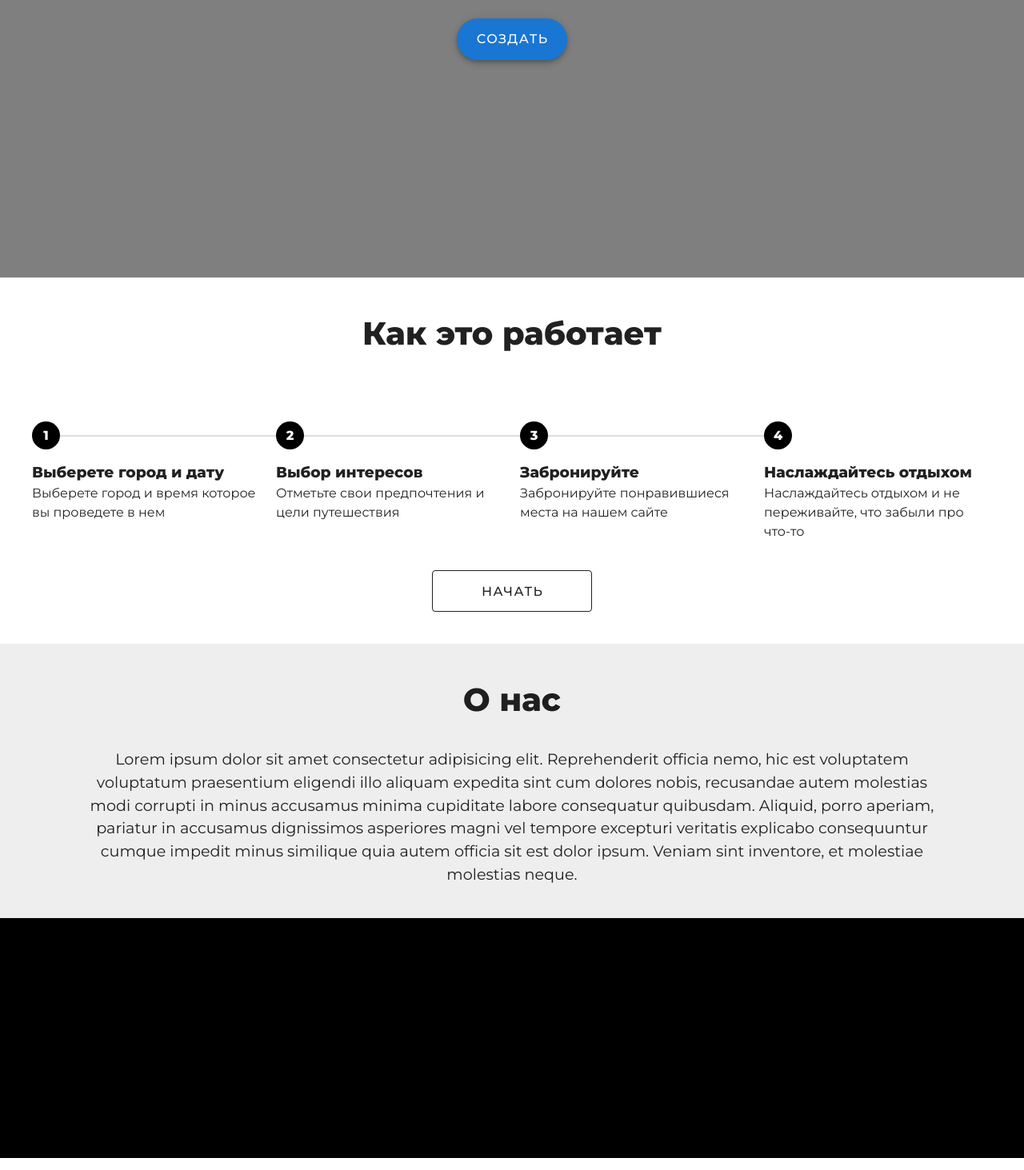
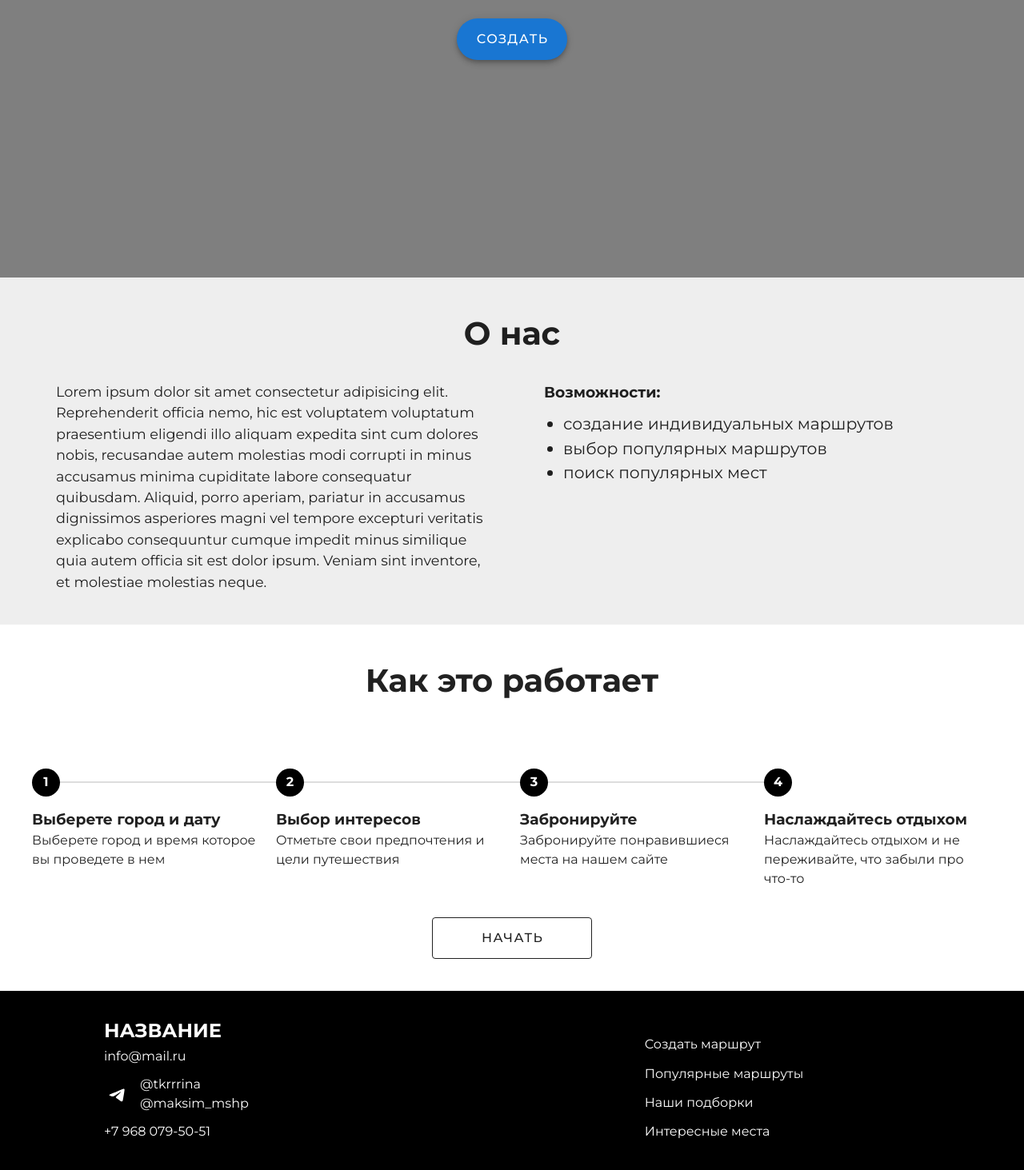
Before and after one commit to maksim-mshp/bv-travel, a Vue app: page / in a window 1280 px wide. Shown: the part 453-1916 px from the top of the page at 80% size. Built offline with nearby package versions, Linux system fonts and the light colour scheme.

Commit message:
создание раздела о нас + футер

```diff
--- a/src/App.vue
+++ b/src/App.vue
@@ -7,12 +7,16 @@
 
             <v-spacer></v-spacer>
 
-			<v-btn to="/create" text>
+            <router-link to="/create">
+                <v-btn text>
                     <span>Создать маршрут</span>
                 </v-btn>
+            </router-link>
+            <router-link to="/popular">
             <v-btn text>
                 <span>Популярные маршруты</span>
             </v-btn>
+            </router-link>
             <v-btn text>
                 <span>Интересные места</span>
             </v-btn>
@@ -21,12 +25,18 @@
         <v-main>
             <router-view />
         </v-main>
+
+        <Footer></Footer>
     </v-app>
 </template>
 
 <script>
+import Footer from "@/components/Footer.vue";
 export default {
     name: "App",
+    components: {
+        Footer,
+    },
 
     data: () => ({
         //
@@ -35,11 +45,11 @@ export default {
 </script>
 
 <style>
-@import url("https://fonts.googleapis.com/css2?family=Montserrat:wght@400;500;600;800&display=swap");
+@import url("https://fonts.googleapis.com/css2?family=Montserrat:wght@400;500;600;700;800&display=swap");
 
 body,
 h1,
-.v-main {
+#app {
     font-family: "Montserrat", sans-serif !important;
 }
 </style>
--- /dev/null
+++ b/src/components/Footer.vue
@@ -0,0 +1,134 @@
+<template>
+	<v-sheet color="black">
+		<div class="centerer">
+			<h2>НАЗВАНИЕ</h2>
+			<div class="main-wrapper">
+				<div class="block">
+					<a
+						target="_blank"
+						class="contact-link"
+						href="mailto:info@mail.ru"
+						>info@mail.ru</a
+					>
+					<div class="tg-links">
+						<img src="@/assets/tg_logo.svg" />
+						<div>
+							<a target="_blank" href="https://t.me/tkrrrina"
+								>@tkrrrina</a
+							>
+							<a target="_blank" href="https://t.me/maksim_mshp"
+								>@maksim_mshp</a
+							>
+						</div>
+					</div>
+					<a href="tel:+79680795051" class="contact-link" style="padding-bottom: 0px;"
+						>+7 968 079-50-51</a
+					>
+				</div>
+				<div class="block links">
+					<router-link to="/create">Создать маршрут</router-link>
+					<router-link to="/popular">Популярные маршруты</router-link>
+					<router-link to="">Наши подборки</router-link>
+					<router-link to="">Интересные места</router-link>
+				</div>
+			</div>
+		</div>
+	</v-sheet>
+</template>
+
+<script>
+export default {
+	name: "Footer",
+};
+</script>
+
+<style lang="less" scoped>
+.main-wrapper {
+	display: flex;
+	color: white !important;
+	justify-content: space-between;
+}
+
+.centerer {
+	margin: auto;
+	max-width: 1100px;
+	padding: 40px;
+}
+
+img {
+	height: 35px;
+	width: 35px;
+	display: block;
+	margin-right: 10px;
+}
+
+.block > .contact-link {
+	padding-top: 15px;
+}
+
+.tg-links {
+	display: flex;
+	align-items: center;
+}
+
+.contact-link {
+	padding-bottom: 15px;
+	padding-top: 15px;
+	line-height: 1;
+}
+
+.block {
+	width: calc(100% - 235px);
+	// font-size: 1.07em;
+}
+
+.links a {
+	width: 100%;
+	line-height: 1;
+	display: block;
+	// font-size: 1.1em;
+}
+
+.links {
+	width: 400px;
+	display: flex;
+	flex-direction: column;
+	justify-content: space-between;
+}
+
+a {
+	color: white !important;
+	display: block;
+	text-decoration: none;
+	flex-wrap: wrap;
+}
+
+h2 {
+	color: white !important;
+	font-weight: 700;
+	display: block;
+	line-height: 0.8;
+}
+
+@media (max-width: 650px) {
+	.main-wrapper {
+		display: block;
+	}
+
+	.centerer {
+		padding-left: 50px;
+	}
+
+	.block {
+		width: 100%;
+	}
+
+	.links {
+		margin-top: 20px;
+	}
+
+	.links a {
+		line-height: 1.8;
+	}
+}
+</style>
--- a/src/components/main/About.vue
+++ b/src/components/main/About.vue
@@ -1,7 +1,31 @@
 <template>
     <v-sheet class="main-wrapper" color="#eee">
-		<h1>О нас</h1>
-        <p>Lorem ipsum dolor sit amet consectetur adipisicing elit. Reprehenderit officia nemo, hic est voluptatem voluptatum praesentium eligendi illo aliquam expedita sint cum dolores nobis, recusandae autem molestias modi corrupti in minus accusamus minima cupiditate labore consequatur quibusdam. Aliquid, porro aperiam, pariatur in accusamus dignissimos asperiores magni vel tempore excepturi veritatis explicabo consequuntur cumque impedit minus similique quia autem officia sit est dolor ipsum. Veniam sint inventore, et molestiae molestias neque.</p>
+        <div class="content"></div>
+        <h2>О нас</h2>
+        <div class="about">
+            <div>
+                <p>
+                    Lorem ipsum dolor sit amet consectetur adipisicing elit.
+                    Reprehenderit officia nemo, hic est voluptatem voluptatum
+                    praesentium eligendi illo aliquam expedita sint cum dolores
+                    nobis, recusandae autem molestias modi corrupti in minus
+                    accusamus minima cupiditate labore consequatur quibusdam.
+                    Aliquid, porro aperiam, pariatur in accusamus dignissimos
+                    asperiores magni vel tempore excepturi veritatis explicabo
+                    consequuntur cumque impedit minus similique quia autem
+                    officia sit est dolor ipsum. Veniam sint inventore, et
+                    molestiae molestias neque.
+                </p>
+            </div>
+            <div>
+                <h3>Возможности:</h3>
+                <ul>
+                    <li>создание индивидуальных маршрутов</li>
+                    <li>выбор популярных маршрутов</li>
+                    <li>поиск популярных мест</li>
+                </ul>
+            </div>
+        </div>
     </v-sheet>
 </template>
 
@@ -14,18 +38,47 @@ export default {
 <style scoped>
 .main-wrapper {
     padding: 40px;
-	text-align: center;
 }
-h1 {
+
+h2 {
     text-align: center;
     font-size: 2.5em !important;
 }
 
 p {
-    font-size: 1.2em !important;
+    font-size: 1.1em !important;
     width: 90%;
     display: block;
     margin: auto;
     margin-top: 30px;
 }
+
+.about {
+    display: flex;
+}
+
+.about > div {
+    width: 50%;
+}
+
+h3 {
+    margin-top: 30px;
+    margin-left: 40px;
+    margin-bottom: 10px;
+}
+
+ul {
+    margin-left: 40px;
+    font-size: 1.27em !important;
+}
+
+@media (max-width: 650px) {
+    .about {
+        display: block;
+    }
+
+    .about > div {
+        width: 100%;
+    }
+}
 </style>
--- a/src/components/main/Footer.vue
+++ /dev/null
@@ -1,13 +0,0 @@
-<template>
-	<v-sheet class="main-wrapper" color="black" height="300px">
-	</v-sheet>
-</template>
-
-<script>
-export default {
-	name: "Footer",
-};
-</script>
-
-<style scoped>
-</style>
--- a/src/router/index.js
+++ b/src/router/index.js
@@ -12,6 +12,10 @@ const routes = [
         path: "/create",
         component: () => import("../views/Create.vue"),
     },
+    {
+        path: "/popular",
+        component: () => import("../views/Popular.vue"),
+    },
 ];
 
 const router = new VueRouter({
--- a/src/views/Main.vue
+++ b/src/views/Main.vue
@@ -1,9 +1,8 @@
 <template>
 	<div class="main-wrap">
 		<MainImage></MainImage>
+		<About></About>
 		<HowItWorks></HowItWorks>
-		<About></About>
-		<Footer></Footer>
 	</div>
 </template>
 
@@ -11,11 +10,10 @@
 import MainImage from '@/components/main/Image.vue';
 import HowItWorks from '@/components/main/HowItWorks.vue';
 import About from '@/components/main/About.vue';
-import Footer from '@/components/main/Footer.vue';
 export default {
 	name: "Main",
 	components: {
-		MainImage, HowItWorks, About, Footer
+		MainImage, HowItWorks, About
 	}
 };
 </script>
--- /dev/null
+++ b/src/views/Popular.vue
@@ -0,0 +1,12 @@
+<template>
+  <div>Популярные маршруты</div>
+</template>
+
+<script>
+export default {
+
+}
+</script>
+
+<style>
+</style>
```
Also changed, not shown: src/assets/tg_logo.svg (added). Lines whose indentation alone changed are shown as unchanged.
